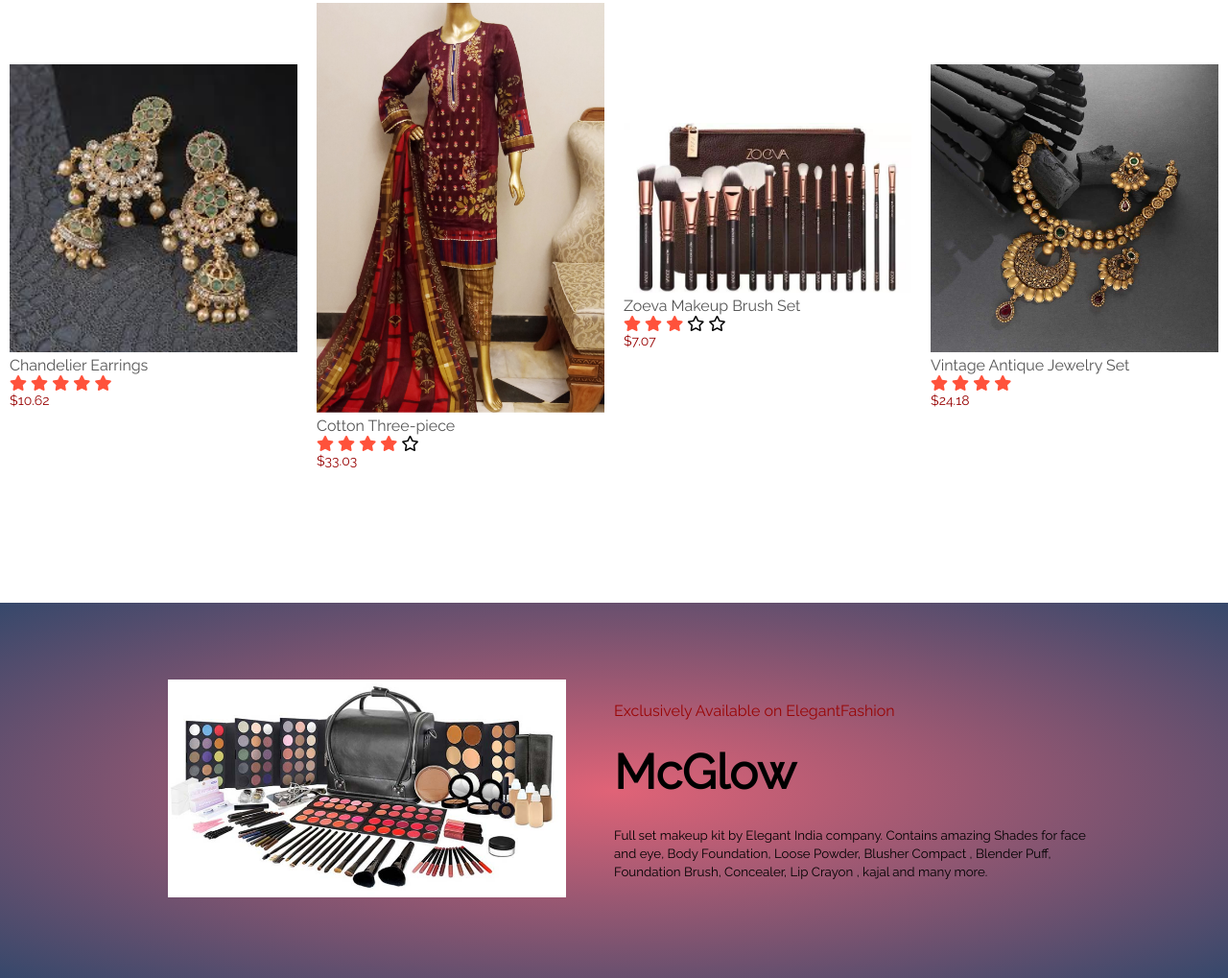
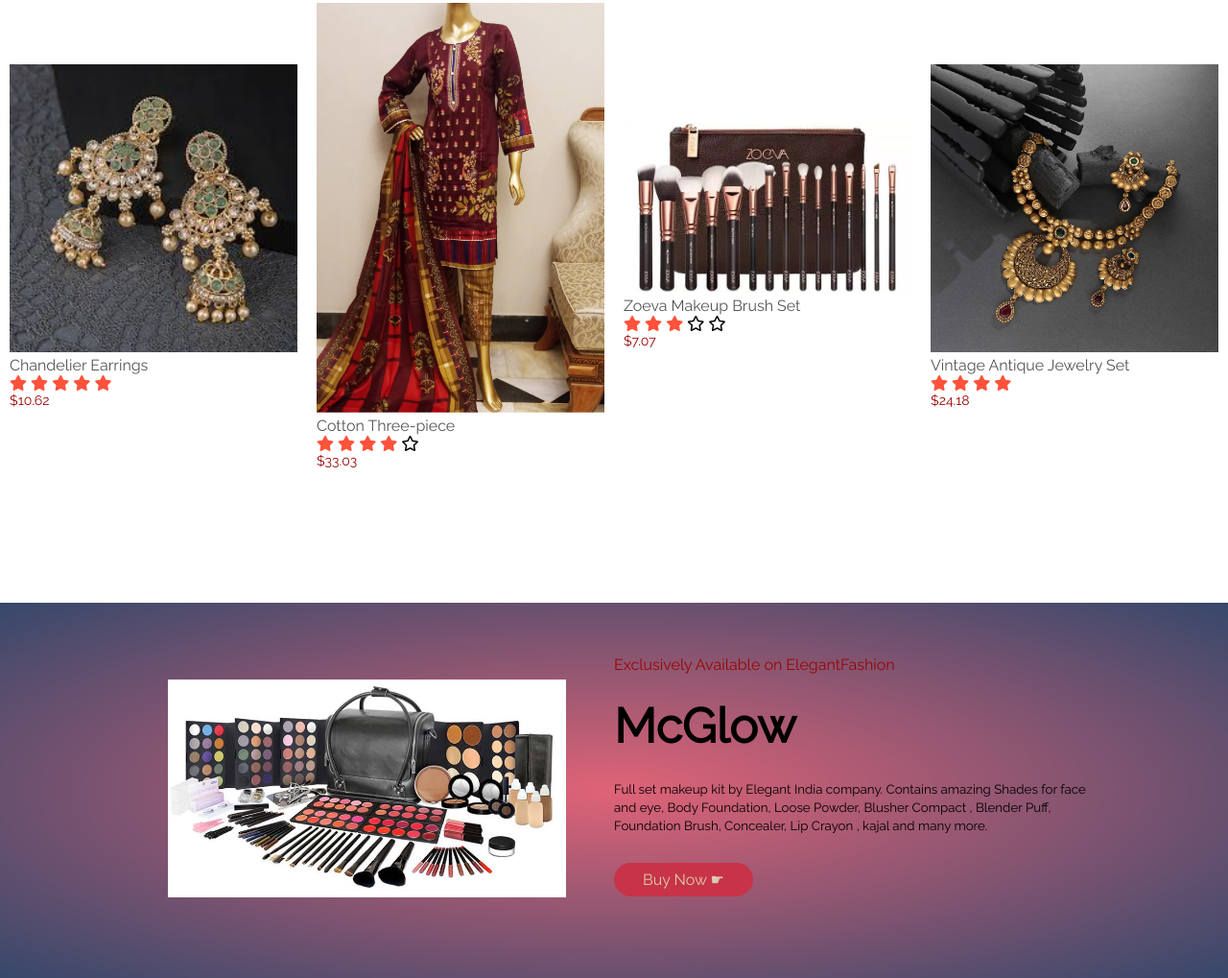
Before and after one commit to 053-supti/Project, a plain HTML site: page index.html in a window 1280 px wide. Shown: the part 2842-3861 px from the top of the page at 96% size. Drawn offline with Linux system fonts and the light colour scheme.

Commit message:
buy now button added

```diff
--- a/index.html
+++ b/index.html
@@ -240,7 +240,7 @@
                         <p>Exclusively Available on ElegantFashion</p>
                         <h1>McGlow</h1>
                         <small>Full set makeup kit by Elegant India company. Contains amazing Shades for face and eye, Body Foundation, Loose Powder, Blusher Compact , Blender Puff, Foundation Brush, Concealer, Lip Crayon , kajal and many more.</small>
-
+                        <a href="" class="btn">Buy Now &#9755;</a>
                     </div>
                 </div>
             </div>
```
